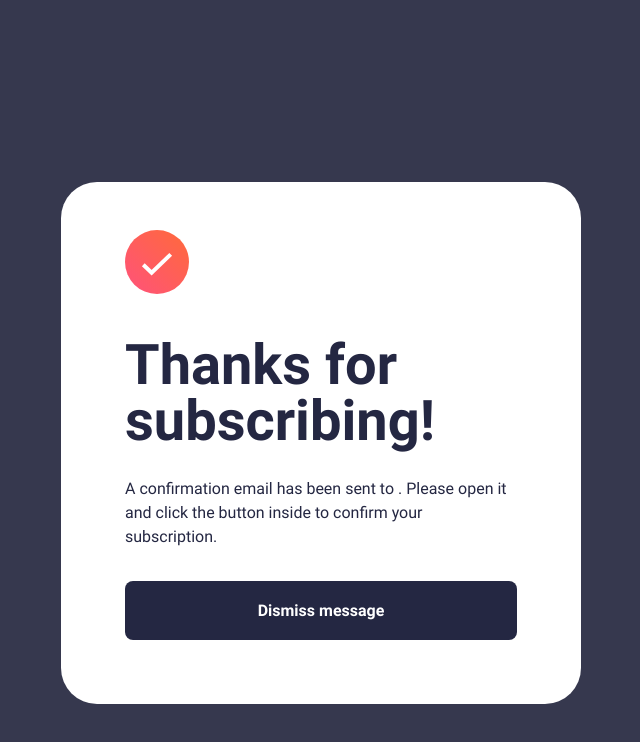
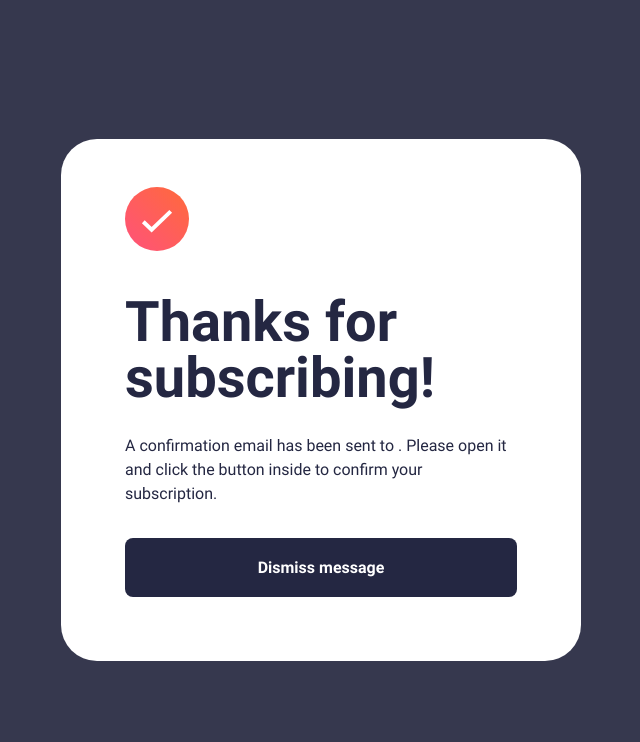
Before and after one commit to kalrog-dev/fem-newsletter-sign-up-form, a plain HTML site: page success.html in a window 1280 px wide. Shown: the whole page, without its empty margins (319-959 px from the left). Drawn offline with Linux system fonts and the light colour scheme.

Commit message:
center form container, adjust form action

```diff
--- a/sass/style.scss
+++ b/sass/style.scss
@@ -195,6 +195,9 @@ input {
     }
 
     body {
+        display: flex;
+        align-items: center;
+        min-height: 100vh;
         padding: 2em;
         background-color: $clr-neutral-700;
     }
@@ -205,7 +208,6 @@ input {
         align-items: center;
         gap: 2em;
         max-width: 928px;
-        top: 150px;
         margin-inline: auto;
         padding: 1.5em;
         border-radius: 36px;
```
Also changed, not shown: index.html (+1 -1 lines), css/style.css, 1 other file.
